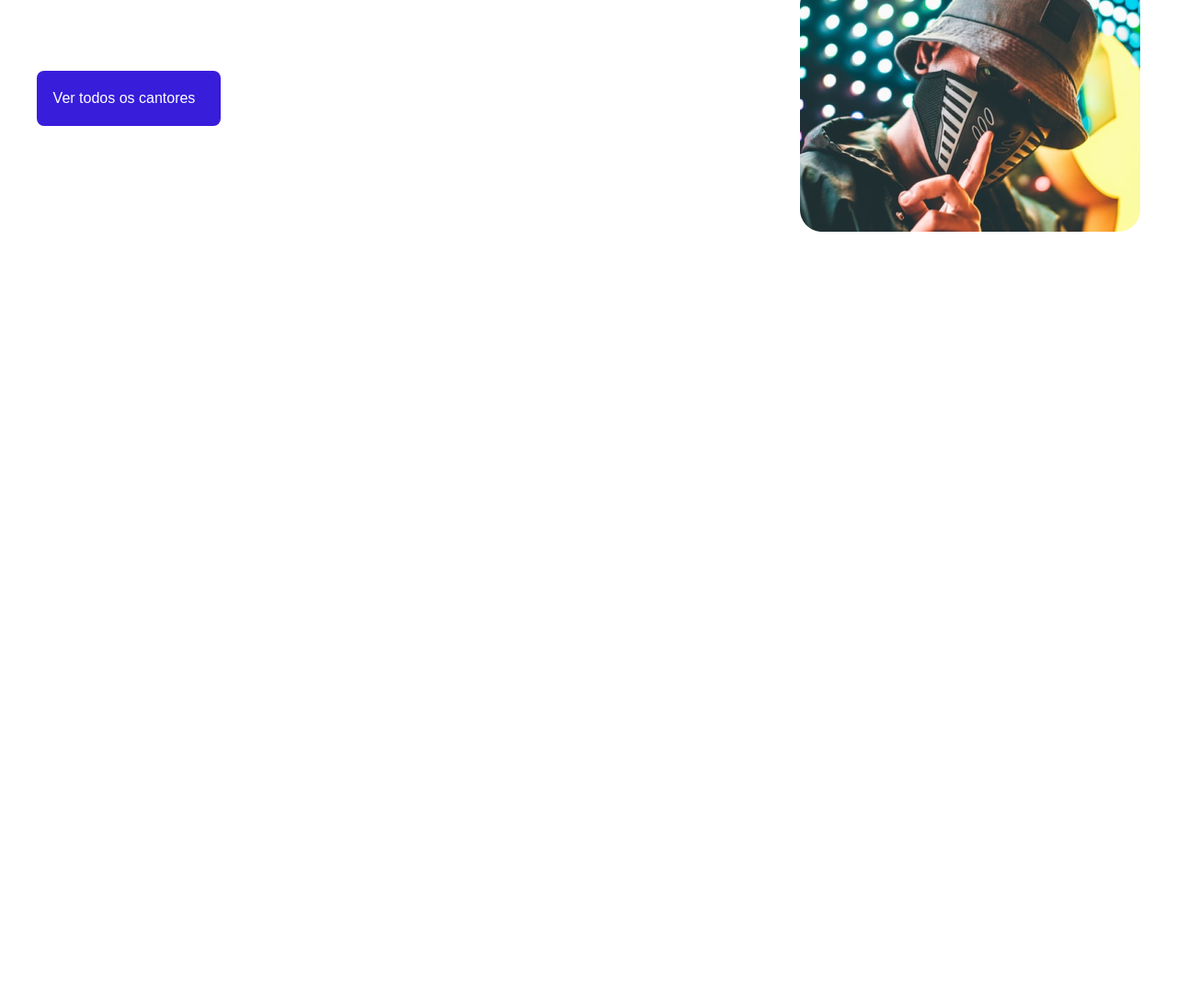
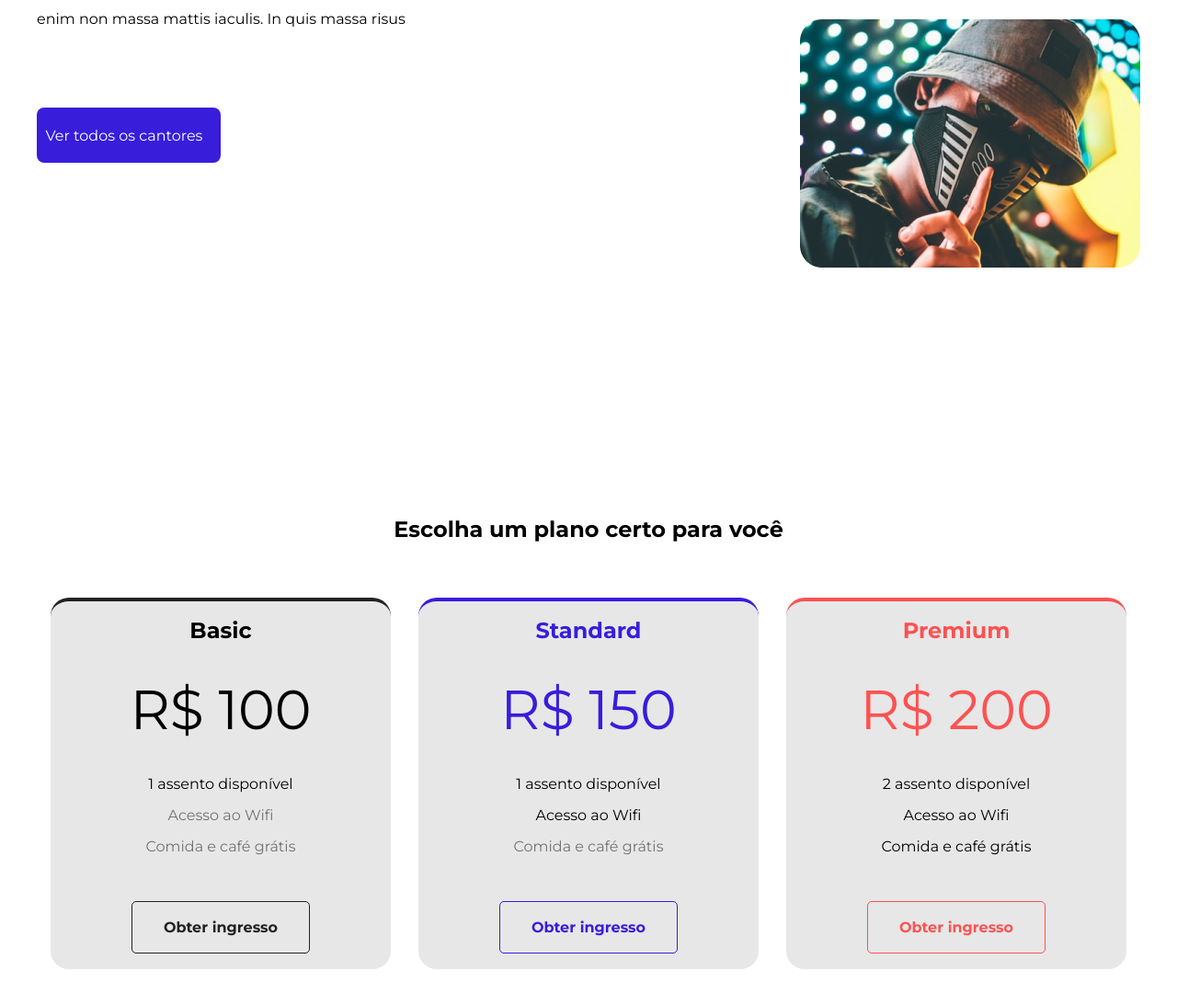
Before and after one commit to Vinkario/musik, a plain HTML site: page index.html in a window 1280 px wide. Shown: the part 3763-4856 px from the top of the page at 92% size. Before the commit the page ends 4045 px from the top, so only its background shows below. Drawn offline with Linux system fonts and the light colour scheme.

Commit message:
feat:section-five

```diff
--- a/assets/css/style.css
+++ b/assets/css/style.css
@@ -2,7 +2,7 @@
     margin: 0;
     padding: 0;
     box-sizing: border-box;
-    font-family: 'Montserrat',sans-serif;
+    font-family: 'Montserrat', sans-serif;
 }
 
 :root{
@@ -402,3 +402,174 @@
     gap: 30px;
 
 }
+
+.planos{
+    display: flex;
+    gap: 30px;
+}
+
+.section-five{
+    display: flex;
+    flex-direction: column;
+    justify-content: center;
+    align-items: center;
+    max-width: 1200px;
+    margin:240px auto;
+}
+
+.plano-basic{
+    margin-top: 60px;
+    background-color: #E7E7E7;
+    width: 370px;
+    height: 404px;
+    border-radius: 20px;
+    display: flex;
+    flex-direction: column;
+    justify-content: space-around;
+    align-items: center;
+    border-top: 4px solid #222222;
+}
+
+.plano-basic h3{
+    font-size: 24px;
+
+}
+
+.plano-basic span{
+    font-size: 60px;
+}
+
+.plano-basic ul{
+    list-style: none;
+    text-align: center;
+}
+
+.plano-basic a{
+    border: 1px solid #222222;
+    padding: 18px 34px;
+    border-radius: 5px;
+    text-decoration: none;
+    font-weight: bold;
+    color: #222222;
+}
+
+.plano-basic ul li{
+    margin-bottom: 15px;
+}
+.plano-basic ul li:nth-child(2){
+    opacity: 0.5;
+}
+.plano-basic ul li:nth-child(3){
+    opacity: 0.5;
+}
+.plano-basic a:hover{
+    background-color: #222222;
+    color: #fff;
+    cursor: pointer;
+    transition: all 300ms ease-in-out;
+}
+
+.plano-standard{
+    margin-top: 60px;
+    background-color: #E7E7E7;
+    width: 370px;
+    height: 404px;
+    border-radius: 20px;
+    display: flex;
+    flex-direction: column;
+    justify-content: space-around;
+    align-items: center;
+    border-top: 4px solid var(--general-blue);
+}
+
+
+.plano-standard h3{
+    font-size: 24px;
+    color: var(--general-blue);
+
+}
+
+.plano-standard span{
+    font-size: 60px;
+    color: var(--general-blue);
+}
+
+.plano-standard ul{
+    list-style: none;
+    text-align: center;
+}
+
+.plano-standard ul li{
+    margin-bottom: 15px;
+}
+
+
+.plano-standard ul li:nth-child(3){
+    opacity: 0.5;
+}
+.plano-standard a{
+    border: 1px solid var(--general-blue);
+    padding: 18px 34px;
+    border-radius: 5px;
+    text-decoration: none;
+    font-weight: bold;
+    color:var(--general-blue);
+}
+
+.plano-standard a:hover{
+    background-color: var(--general-blue);
+    color: #fff;
+    cursor: pointer;
+    transition: all 300ms ease-in-out;
+}
+
+
+.plano-premium{
+    margin-top: 60px;
+    background-color: #E7E7E7;
+    width: 370px;
+    height: 404px;
+    border-radius: 20px;
+    display: flex;
+    flex-direction: column;
+    justify-content: space-around;
+    align-items: center;
+    border-top: 4px solid var(--general-red);
+}
+
+
+.plano-premium h3{
+    font-size: 24px;
+    color: var(--general-red);
+
+}
+
+.plano-premium span{
+    font-size: 60px;
+    color: var(--general-red);
+}
+
+.plano-premium ul{
+    list-style: none;
+    text-align: center;
+}
+
+.plano-premium ul li{
+    margin-bottom: 15px;
+}
+
+.plano-premium a{
+    border: 1px solid var(--general-red);
+    padding: 18px 34px;
+    border-radius: 5px;
+    text-decoration: none;
+    font-weight: bold;
+    color:var(--general-red);
+}
+
+.plano-premium a:hover{
+    background-color: var(--general-red);
+    color: #fff;
+    cursor: pointer;
+    transition: all 300ms ease-in-out;
+}
--- a/index.html
+++ b/index.html
@@ -4,6 +4,9 @@
     <meta charset="UTF-8" />
     <meta http-equiv="X-UA-Compatible" content="IE=edge" />
     <meta name="viewport" content="width=device-width, initial-scale=1.0" />
+    <link rel="preconnect" href="https://fonts.googleapis.com">
+    <link rel="preconnect" href="https://fonts.gstatic.com" crossorigin>
+    <link href="https://fonts.googleapis.com/css2?family=Montserrat:ital,wght@0,400;0,700;1,400;1,700&display=swap" rel="stylesheet">
     <link rel="stylesheet" href="assets/css/style.css" />
     <link rel="shortcut icon" href="assets/images/header/play.svg" type="image/x-icon">
     <title>Musik</title>
@@ -144,7 +147,44 @@
 
         </div>
     </section>
+    <section class="section-five">
+        <h2>Escolha um plano certo para você</h2>
 
+        <div class="planos">
+            <div class="plano-basic">
+                <h3>Basic</h3>
+                <span>R$ 100</span>
+                <ul>
+                    <li>1 assento disponível</li>
+                    <li> Acesso ao Wifi</li>
+                    <li>Comida e café grátis</li>
+                </ul>
+                <a href="">Obter ingresso</a>
+            </div>
+            <div class="plano-standard">
+                <h3>Standard</h3>
+                <span>R$ 150</span>
+                <ul>
+                    <li>1 assento disponível</li>
+                    <li>Acesso ao Wifi</li>
+                    <li>Comida e café grátis</li>
+                </ul>
+                <a href="">Obter ingresso</a>
+            </div>
+            <div class="plano-premium">
+                <h3>Premium</h3>
+                <span>R$ 200</span>
+                <ul>
+                    <li>2 assento disponível</li>
+                    <li>Acesso ao Wifi</li>
+                    <li>Comida e café grátis</li>
+                </ul>
+                <a href="">Obter ingresso</a>
+
+            </div>
+        </div>
+
+</section>
     <script src="assets/js/index.js">
 
     </script>
```
